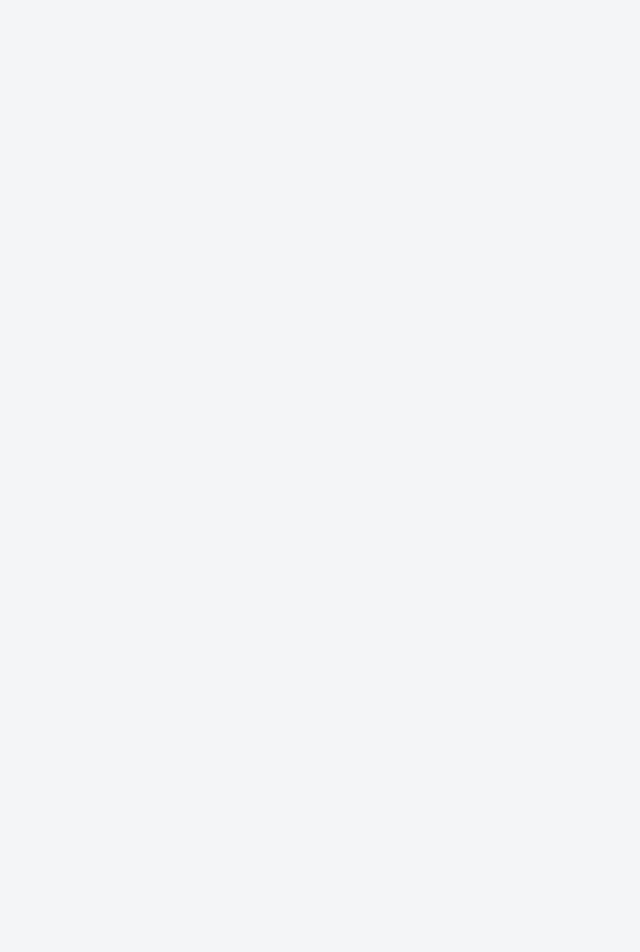
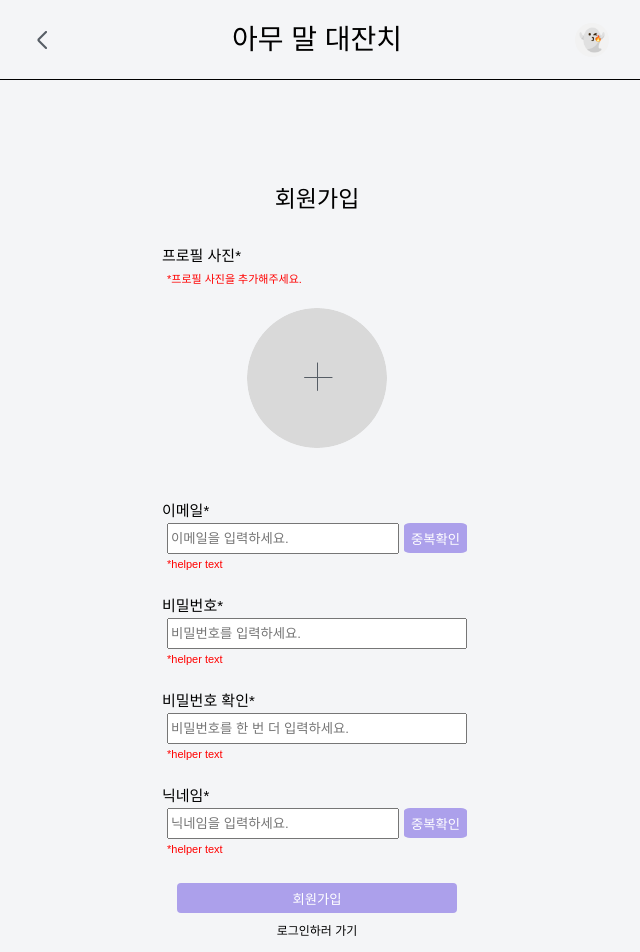
Before and after one commit to yoouung/community-web-fe, a React (Create React App) app: page /signup in a window 1280 px wide. Before the commit this address had no page. Shown: the top 952 px of the page, without its empty margins (323-963 px from the left). Before the commit the page ends 800 px from the top, so only its background shows below. Built offline with nearby package versions, Linux system fonts and the light colour scheme; a web font is replaced by a local one.

Commit message:
FEAT: add sign-up page (static)
- rename `comStyles.jsx` into `commonStyles.jsx` and move directory into `styles/`
- add `formStyle.jsx` to handle input form style

Signed-off-by: yoouung <jyp101400@egmail.com>

```diff
--- a/src/Router.js
+++ b/src/Router.js
@@ -5,6 +5,7 @@ import { Navigate } from "react-router";
 import Home from "./pages";
 import PostList from "./pages/post/postList";
 import SignIn from "./pages/user/signIn";
+import SignUp from "./pages/user/signUp";
 
 function Router() {
   return (
@@ -14,6 +15,7 @@ function Router() {
           <Route index element={<Navigate to="posts" />} />
 
           <Route path="signin" element={<SignIn />} />
+          <Route path="signup" element={<SignUp />} />
 
           <Route path="posts">
             <Route index element={<PostList />} />
--- /dev/null
+++ b/src/components/common/formStyle.jsx
@@ -0,0 +1,109 @@
+import styled from "styled-components";
+
+export const FormSection = styled.section`
+  display: flex;
+  flex-direction: column;
+  justify-content: center;
+  width: 360px;
+  padding-top: 20px;
+`;
+
+export const Title = styled.div`
+  display: flex;
+  justify-content: center;
+  font-size: 23px;
+  font-weight: 500;
+  line-height: 38px;
+`;
+
+export const InputForm = styled.form`
+  margin: 15px;
+  height: auto;
+  display: flex;
+  flex-direction: column;
+  justify-content: center;
+  align-items: start;
+`;
+
+export const InputItem = styled.div`
+  display: flex;
+  flex-direction: column;
+  width: 100%;
+  padding: 10px;
+
+  .input-name {
+    padding: 5px 0;
+    font-size: 15px;
+    font-weight: 500;
+  }
+  .input-wrapper {
+    display: flex;
+    flex-direction: row;
+    height: 30px;
+    margin: 0 5px;
+  }
+  .input {
+    width: 100%;
+    height: 25px;
+  }
+  .check-btn {
+    margin-left: 5px;
+    width: 80px;
+    background-color: #aca0eb;
+    color: white;
+    border-radius: 10%;
+    border: none;
+
+    &:hover {
+      cursor: pointer;
+      background-color: #7f6aee;
+    }
+  }
+  .text {
+    font-weight: 300;
+    line-height: 16px;
+    font-size: 14px;
+  }
+
+  img {
+    width: 140px;
+    height: 140px;
+    border-radius: 50%;
+    color: #4646468c;
+  }
+`;
+
+export const ProfileImageWrapper = styled.section`
+  display: flex;
+  justify-content: center;
+  align-items: center;
+  padding-top: 20px;
+
+  img {
+    width: 140px;
+    height: 140px;
+    border-radius: 50%;
+    color: #4646468c;
+  }
+  label {
+    width: 140px;
+    height: 140px;
+    &:hover {
+      cursor: pointer;
+    }
+  }
+  input {
+    display: none;
+  }
+`;
+
+export const AdditionalFunc = styled.span`
+  margin-top: 10px;
+  line-height: 16px;
+  font-size: 12px;
+  font-weight: 200;
+
+  &:hover {
+    cursor: pointer;
+  }
+`;
--- /dev/null
+++ b/src/pages/user/signUp.jsx
@@ -0,0 +1,97 @@
+import React from "react";
+import {
+  FormSection,
+  Title,
+  InputForm,
+  InputItem,
+  ProfileImageWrapper,
+  AdditionalFunc,
+} from "../../components/common/formStyle";
+import { HelperText, SubmitBtn } from "../../styles/commonStyles";
+import plus from "../../images/icons/plus.png";
+
+const SignUp = () => {
+  // TODO: add form validation
+
+  // TODO: add form submit handler
+
+  return (
+    <>
+      <FormSection>
+        <Title>회원가입</Title>
+        <InputForm>
+          <InputItem>
+            <span className="input-name">프로필 사진*</span>
+            <HelperText>*프로필 사진을 추가해주세요.</HelperText>
+            <ProfileImageWrapper>
+              <label htmlFor="profile-image">
+                <img src={plus} alt="profile" />
+              </label>
+              <input type="file" name="profile-image" accept="image/*" />
+            </ProfileImageWrapper>
+          </InputItem>
+        </InputForm>
+        <InputForm>
+          <InputItem>
+            <span className="input-name">이메일*</span>
+            <div className="input-wrapper">
+              <input className="input" name="email" placeholder="이메일을 입력하세요." />
+              <button type="button" className="check-btn">
+                중복확인
+              </button>
+            </div>
+            <HelperText>*helper text</HelperText>
+          </InputItem>
+          <InputItem>
+            <span className="input-name">비밀번호*</span>
+            <div className="input-wrapper">
+              <input
+                className="input"
+                name="password"
+                type="password"
+                placeholder="비밀번호를 입력하세요."
+              />
+            </div>
+            <HelperText>*helper text</HelperText>
+          </InputItem>
+          <InputItem>
+            <span className="input-name">비밀번호 확인*</span>
+            <div className="input-wrapper">
+              <input
+                className="input"
+                name="password-confirm"
+                type="password"
+                placeholder="비밀번호를 한 번 더 입력하세요."
+              />
+            </div>
+            <HelperText>*helper text</HelperText>
+          </InputItem>
+          <InputItem>
+            <span className="input-name">닉네임*</span>
+            <div className="input-wrapper">
+              <input className="input" name="nickname" placeholder="닉네임을 입력하세요." />
+              <button
+                type="button"
+                className="check-btn
+              "
+              >
+                중복확인
+              </button>
+            </div>
+            <HelperText>*helper text</HelperText>
+          </InputItem>
+        </InputForm>
+      </FormSection>
+      <SubmitBtn style={{ width: "280px", height: "30px" }}>회원가입</SubmitBtn>
+      <AdditionalFunc
+        onClick={() => {
+          window.location.href = "/signin";
+        }}
+      >
+        로그인하러 가기
+      </AdditionalFunc>
+    </>
+  );
+};
+
+export default SignUp;
```
Also changed, not shown: src/images/icons/plus.png (added), src/styles/commonStyles.jsx (renamed from src/components/common/comStyles.jsx).
